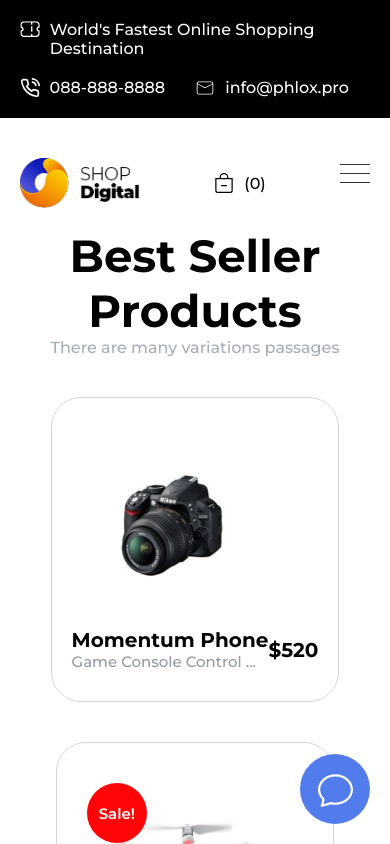
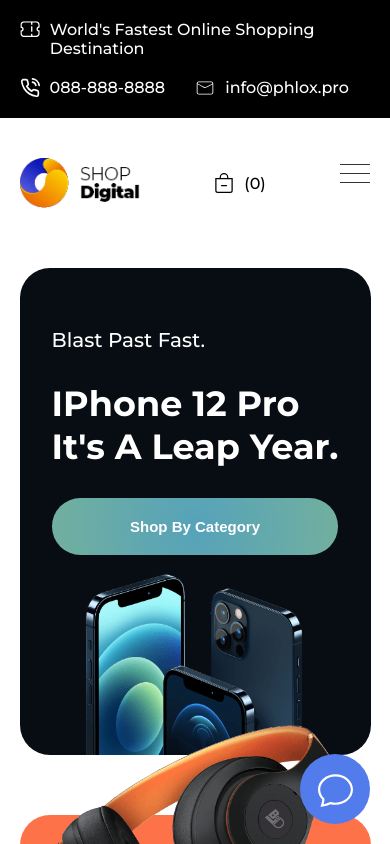
Before and after one commit to MoazamAli45/Nextjs-DigitalShop, a Next.js app: page / in a window 390 px wide. Shown: the top 844 px of the page. Built offline with nearby package versions, Linux system fonts and the light colour scheme.

Commit message:
card fix

```diff
--- a/components/hero/hero.module.css
+++ b/components/hero/hero.module.css
@@ -13,6 +13,12 @@
   object-fit: contain;
   width: 40rem;
   height: 30rem;
+}
+@media screen and (max-width: 480px) {
+  .card-image-1 {
+    width: 30rem;
+    height: 20rem;
+  }
 }
 .card-image-2 {
   position: relative;
--- a/pages/index.js
+++ b/pages/index.js
@@ -82,7 +82,7 @@
         <link rel="icon" href="/favicon.ico" />
       </Head>
       <main>
-        {/* <Hero /> */}
+        <Hero />
         <ShopCards />
         {/*  Laptop -bg  */}
         <div className={`${style["laptop-container"]}`} data-aos="fade-up">
```
